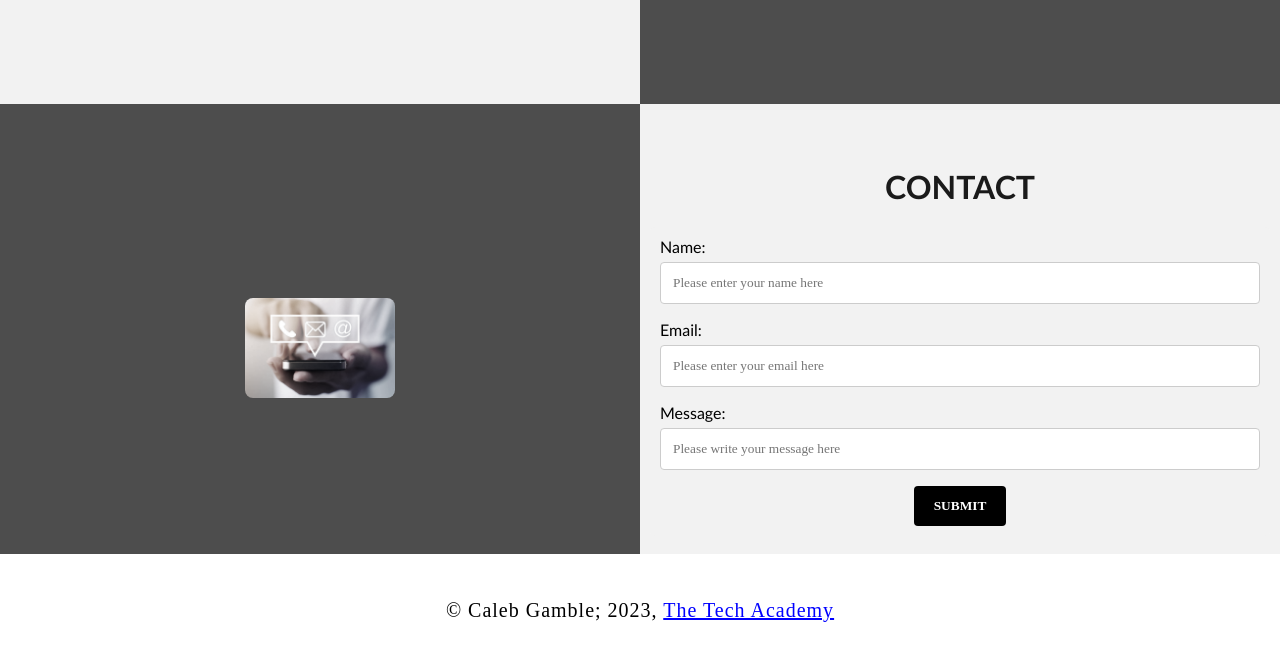
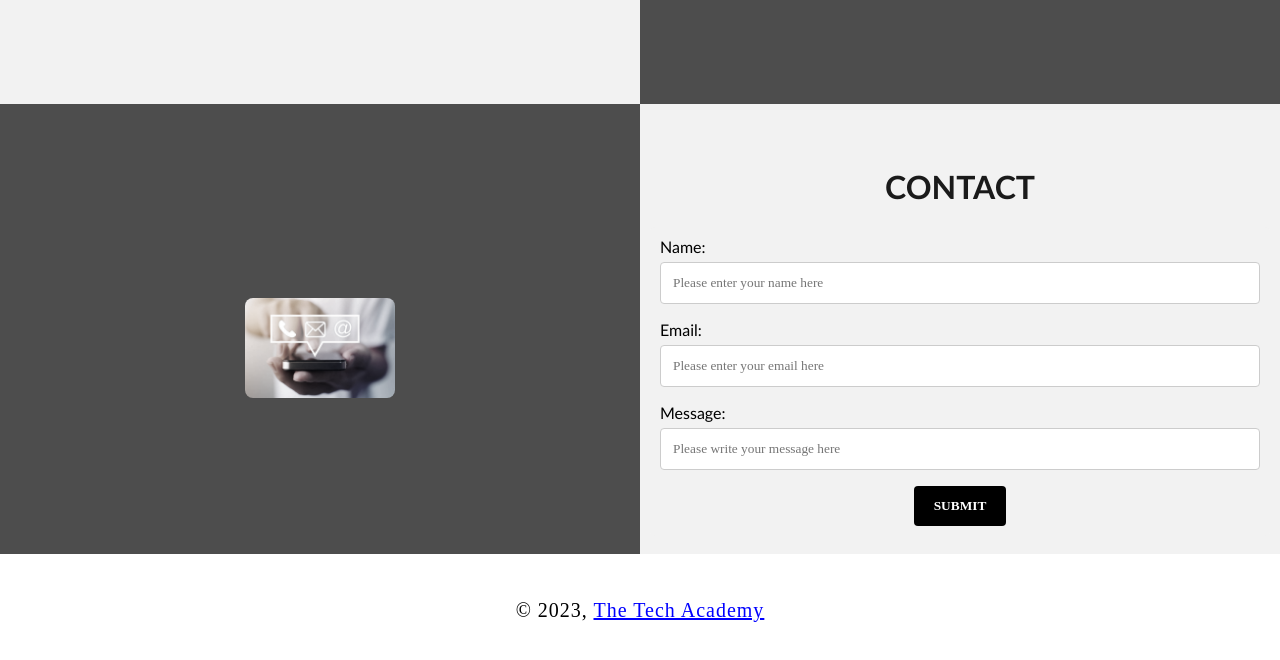
Before and after one commit to Gamblemaniac12/Gamblemaniac12.github.io, a plain HTML site: page index.html in a window 1280 px wide. Shown: the part 1074-1734 px from the top of the page. Drawn offline with Linux system fonts and the light colour scheme.

Commit message:
name and year

```diff
--- a/index.html
+++ b/index.html
@@ -111,7 +111,7 @@
         <!--Footer section-->
         <footer>
             <p>
-                <p class="center">&copy Caleb Gamble; 2023, <a href="https://www.learncodinganywhere.com/" target="_blank">The Tech Academy</a></p>
+                <p class="center">&copy 2023, <a href="Caleb Gamble" target="_blank">The Tech Academy</a></p>
                 <br>
             </p>
         </footer>
```
